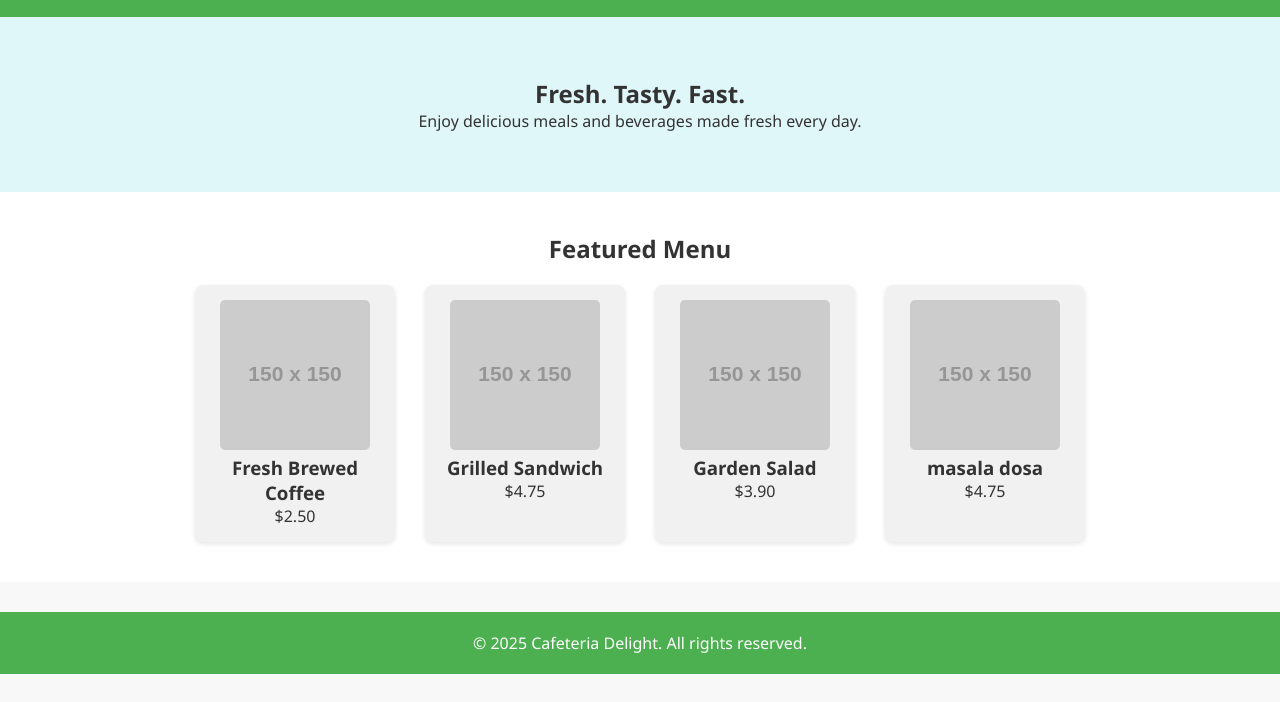
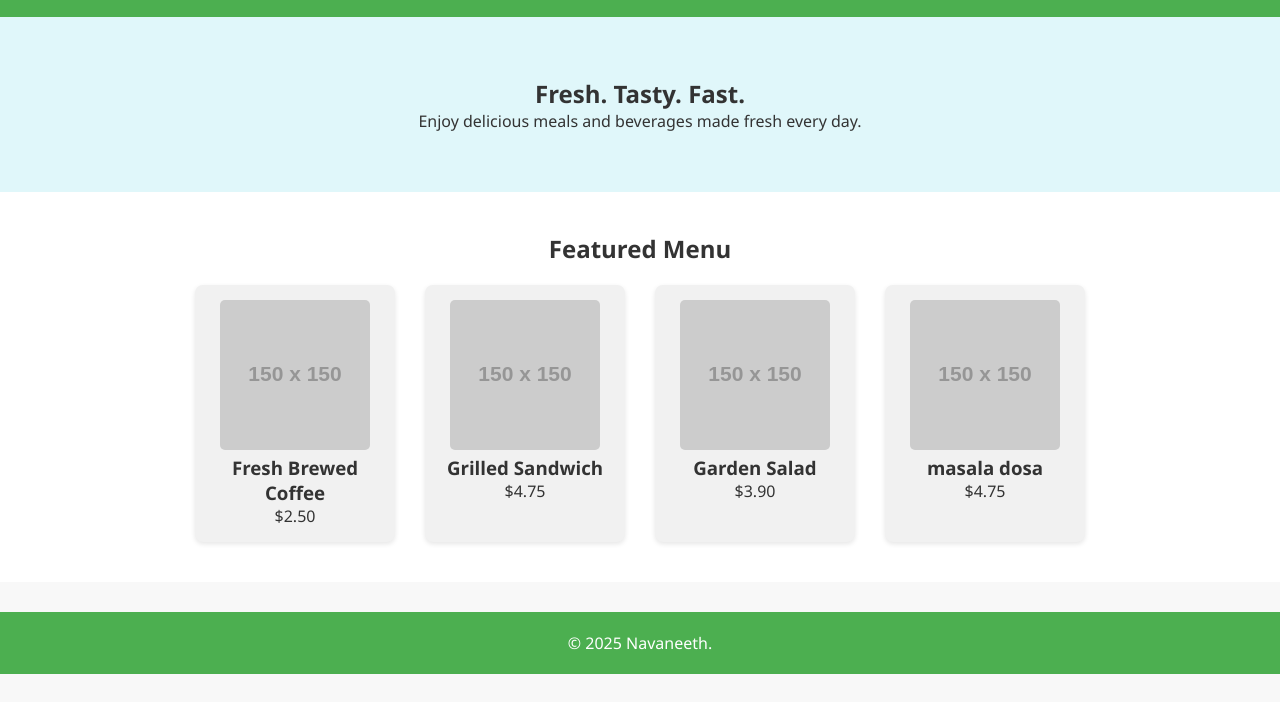
Before and after one commit to Navaneethkp2004/Cafeteria-Delight, a plain HTML site: page index.html in a window 1280 px wide. Shown: the part 98-800 px from the top of the page. Drawn offline with Linux system fonts and the light colour scheme; placeholder pictures from the web are drawn by us.

Commit message:
Update index.html

```diff
--- a/index.html
+++ b/index.html
@@ -51,7 +51,7 @@
     </section>
 
     <footer>
-        <p>&copy; 2025 Cafeteria Delight. All rights reserved.</p>
+        <p>&copy; 2025 Navaneeth.</p>
     </footer>
 </body>
 </html>
```
